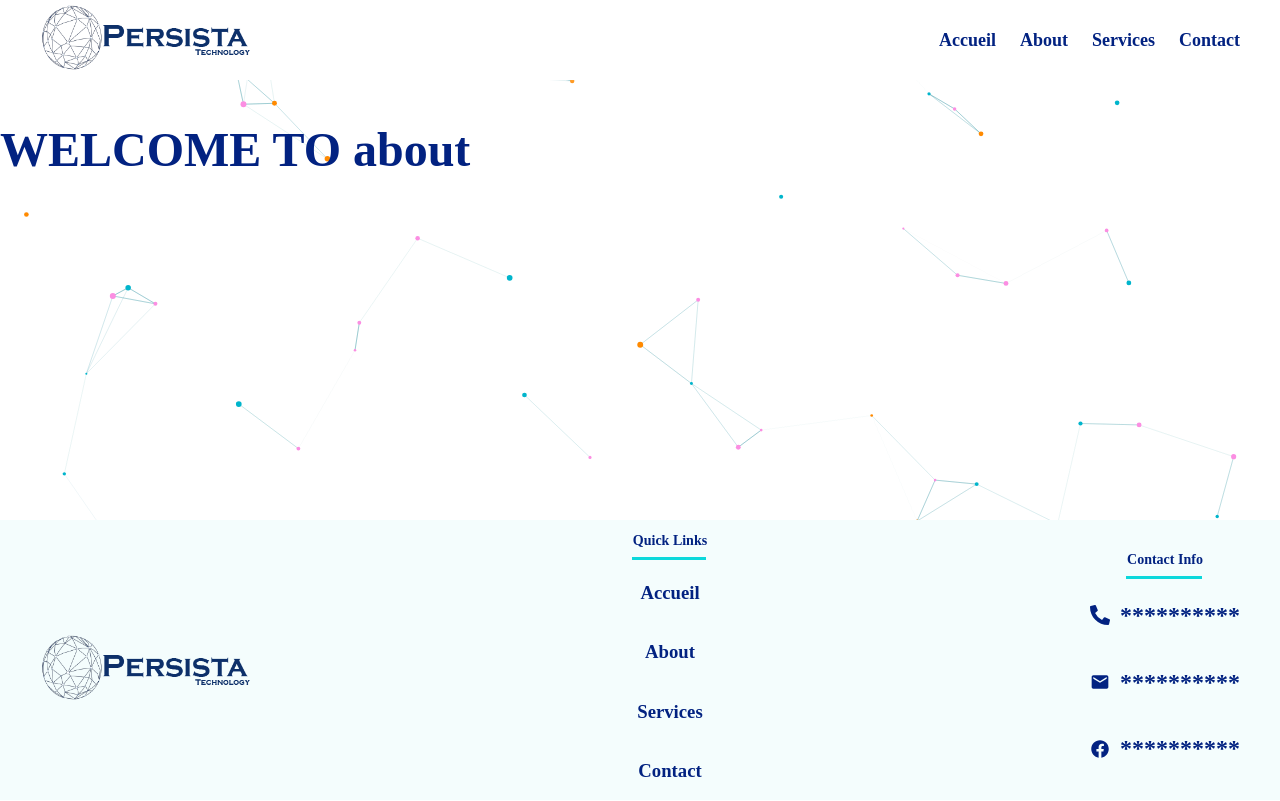
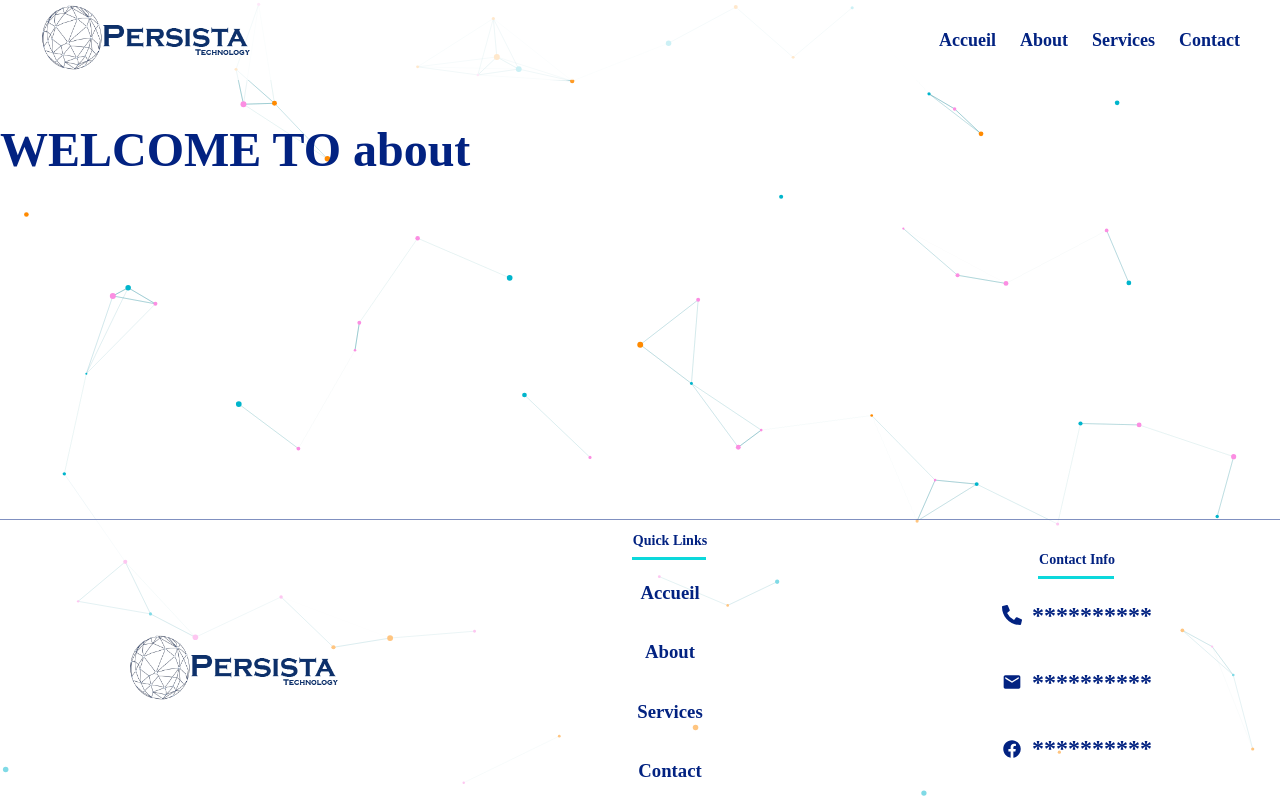
Before and after one commit to HadhemiBM/Persista, a Next.js app: page /about in a window 1280 px wide. Built offline with nearby package versions, Linux system fonts and the light colour scheme.

Commit message:
FixContrastComponents

```diff
--- a/app/components/Navbar/index.module.css
+++ b/app/components/Navbar/index.module.css
@@ -2,7 +2,7 @@
 .navbar {
   width: 100%;
   height: 80px;
-  background-color: rgb(255, 255, 255);
+  background-color: rgb(255, 255, 255,0.8);
   color: rgb(2, 34, 129);
   position: fixed;
   top: 0;
--- a/app/components/ProjectCard/index.module.css
+++ b/app/components/ProjectCard/index.module.css
@@ -133,7 +133,7 @@
   bottom: 0;
 
   left: 0;
-  width: 100%;
+  width: 90%;
   padding: 1rem;
   background: rgba(255, 255, 255, 0.3);
   color: rgb(0, 0, 0);
@@ -159,8 +159,8 @@
 
   margin: 0 0 0 0;
 }
-.p {
-  margin: 0 0 0 0;
+.textContainer p {
+  padding: 0 4px 0 0;
 }
 .h3 {
   margin: 0 0 0 0;
--- a/app/components/footer/index.module.css
+++ b/app/components/footer/index.module.css
@@ -2,7 +2,9 @@
 .footer {
   width: 100%;
   height: 280px;
-  background-color: #f4fdfd;
+  background-color: rgb(255, 255, 255, 0.5);
+  border-top: rgb(2, 34, 129, 0.5) solid 1px;
+
   color: rgb(2, 34, 129);
 
   justify-content: space-between;
@@ -10,6 +12,7 @@
 
   align-content: center;
   display: flex;
+  align-self: center;
   font-family: Balthazar;
 
   z-index: 50;
@@ -22,7 +25,7 @@
 }
 
 .footerContainer {
-  width: 100%;
+  width: 80%;
   margin: 0 auto;
   padding: 0 40px;
   display: flex;
--- a/app/home/index.module.css
+++ b/app/home/index.module.css
@@ -105,7 +105,7 @@
   color: rgb(2, 34, 129);
 }
 .ContactButton {
-  background-color: white;
+  background-color: rgb(255, 255, 255, 0.5);
   border: #86d8e3 solid 3px;
   width: 150px;
   height: 60px;
```
Also changed, not shown: app/components/ProjectCard/index.tsx (+8 -28 lines), app/components/ServiceCard/index.module.css (+13 -1 lines).
